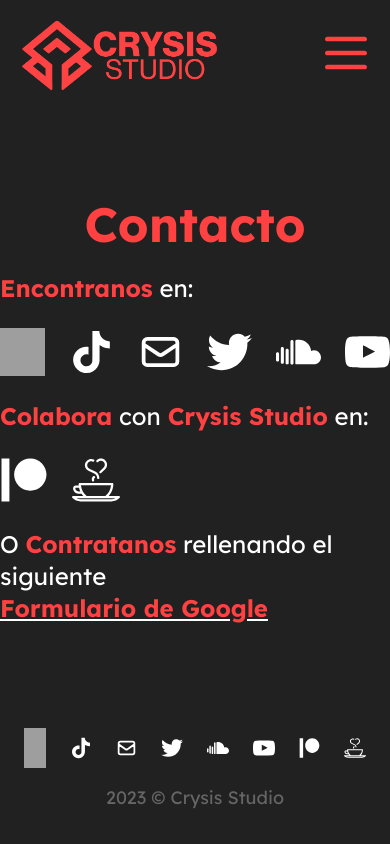
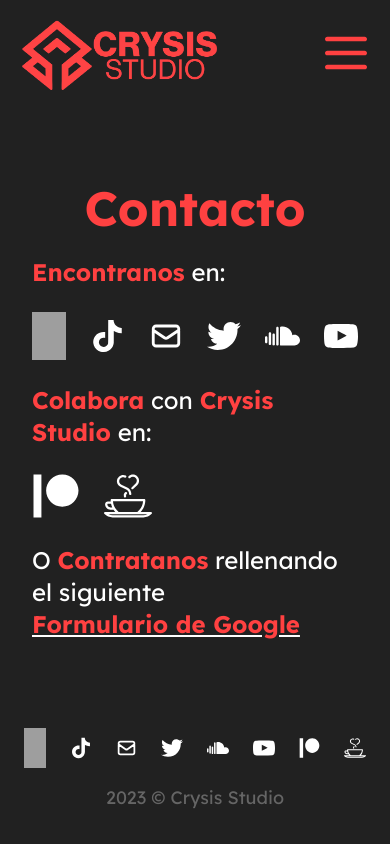
Before and after one commit to CrysisStudio/crysis-studio-web-page, an Astro site: page /contacto in a window 390 px wide. Built offline with nearby package versions, Linux system fonts and the light colour scheme; Astro itself is replaced by a stand-in of ours; grey boxes are pictures that could not be loaded; what tailwindcss-animated would draw is missing.

Commit message:
fix(contact): padding in main

```diff
--- a/src/pages/contacto.astro
+++ b/src/pages/contacto.astro
@@ -6,7 +6,7 @@
 
 <Layout title='Contacto'>
   <main
-    class='flex flex-col items-center gap-6 lg:max-w-[70rem] sm:max-w-[37.5rem] w-full animate-fade-up'
+    class='flex flex-col items-center gap-6 px-8 lg:max-w-[70rem] sm:max-w-[37.5rem] w-full animate-fade-up'
   >
     <Title>Contacto</Title>
     <section class='flex flex-col gap-6 text-white text-2xl'>
```
